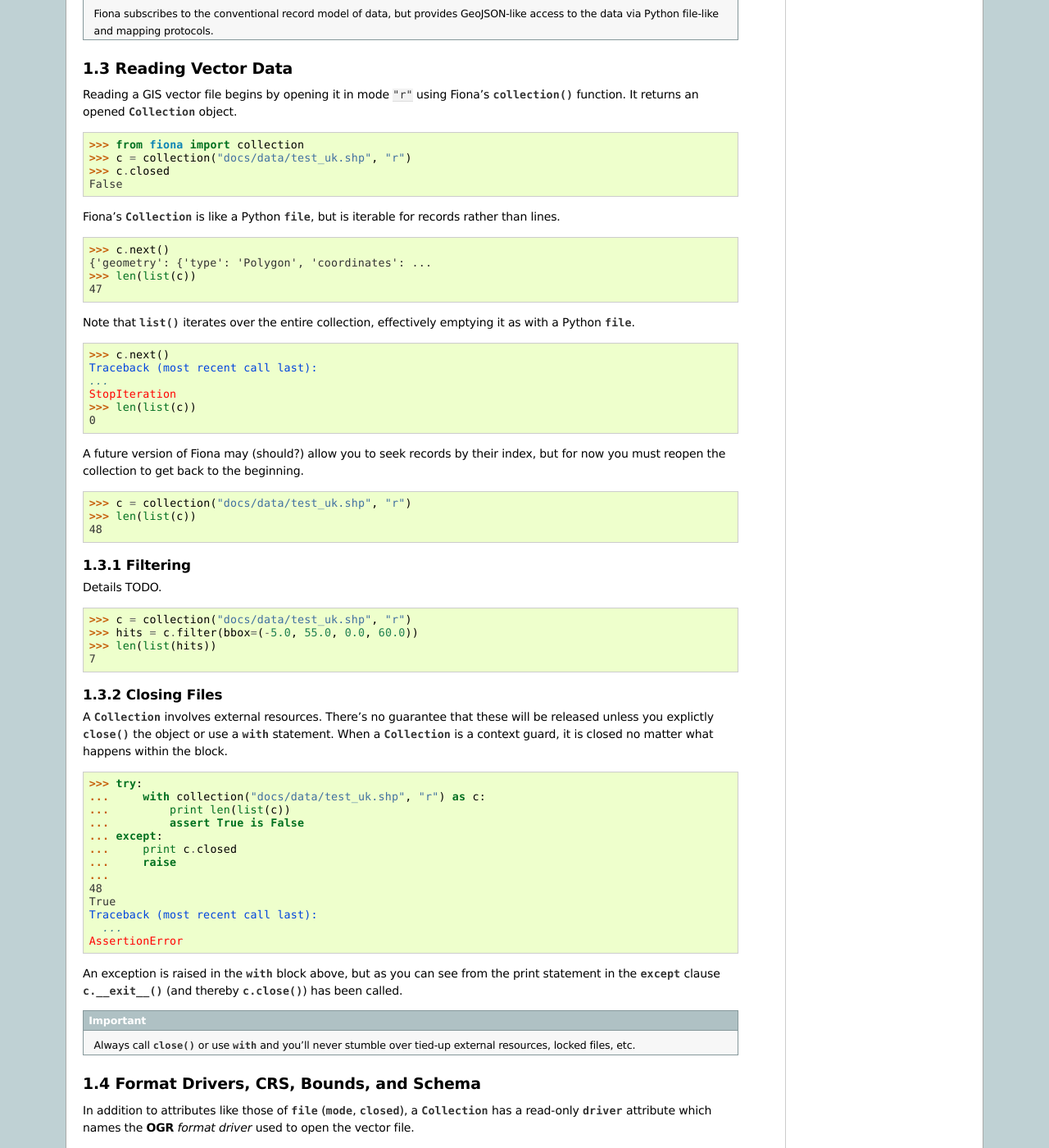
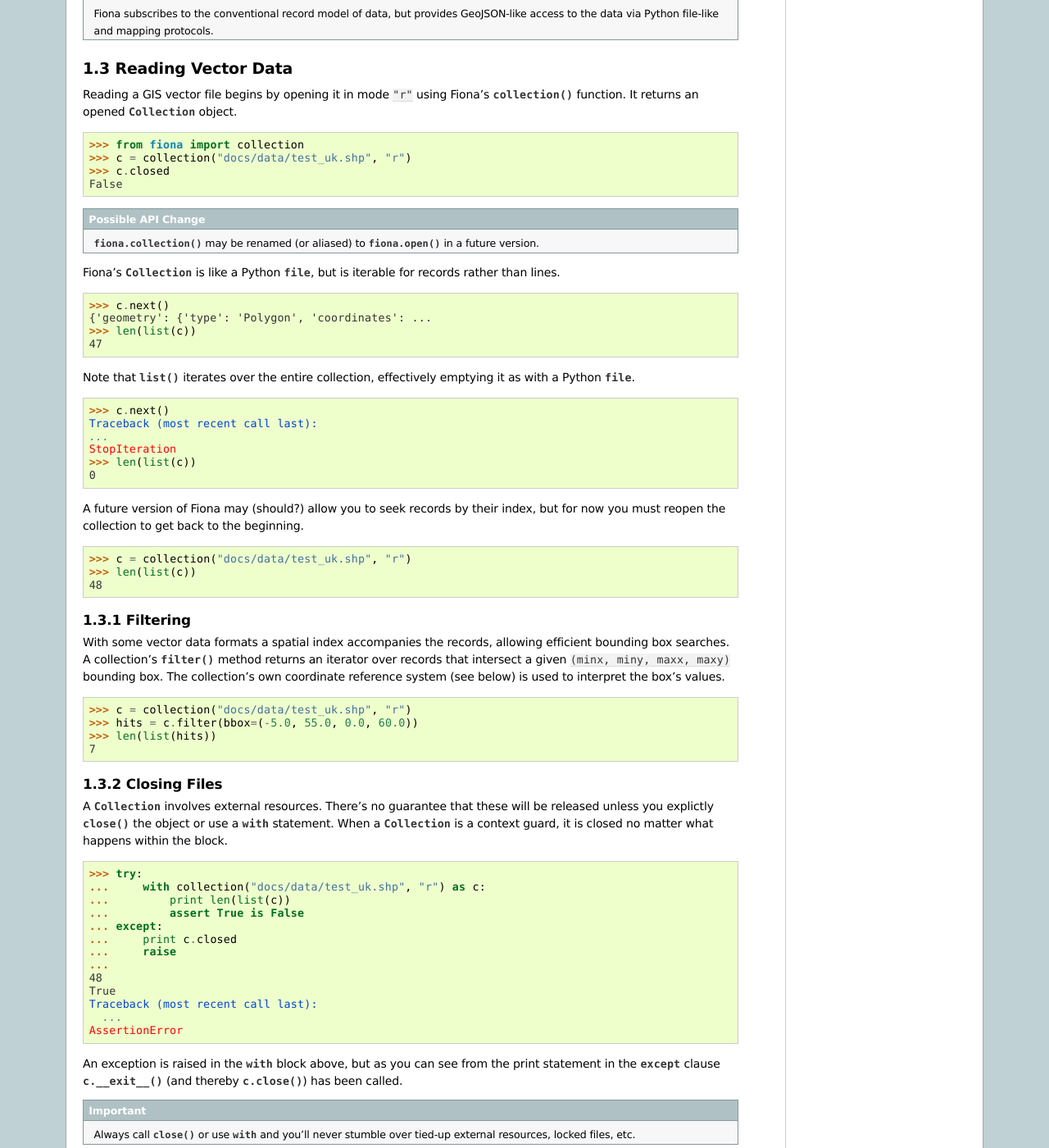
Before and after one commit to Toblerity/Fiona, a Sphinx documentation site: the page built from docs/manual.rst, in a window 1280 px wide and 1400 px high, scrolled down 2756 px. Shown: the whole window at 82% size. Built offline with Sphinx 7.4.7, drawn with Linux system fonts in a browser that asks for light colours; pages that are not in the unit, such as notebooks, are missing from menus; some of the changed text lies outside the part shown.

Commit message:
Small doc changes, filter(), id, etc

```diff
--- a/README.rst
+++ b/README.rst
@@ -53,9 +53,9 @@
 Usage
 =====
 
-Collections are much like ``file`` objects. Records are mappings modeled on
-the GeoJSON format and if you want to do anything fancy with them you will
-probably need Shapely or something like it::
+Records are read from and written to ``file``-like collection objects. Records
+are mappings modeled on the GeoJSON format and if you want to do anything fancy
+with them you will probably need Shapely or something like it::
 
   from fiona import collection
 
--- a/docs/manual.rst
+++ b/docs/manual.rst
@@ -211,6 +211,11 @@
   >>> c.closed
   False
 
+.. admonition:: Possible API Change
+
+   :py:func:`fiona.collection` may be renamed (or aliased) to
+   :py:func:`fiona.open` in a future version.
+
 Fiona's :py:class:`~fiona.collection.Collection` is like a Python
 :py:class:`file`, but is iterable for records rather than lines.
 
@@ -245,7 +250,12 @@
 Filtering
 ---------
 
-Details TODO.
+With some vector data formats a spatial index accompanies the records, allowing
+efficient bounding box searches. A collection's
+:py:meth:`~fiona.collection.Collection.filter` method returns an iterator over
+records that intersect a given ``(minx, miny, maxx, maxy)`` bounding box. The
+collection's own coordinate reference system (see below) is used to interpret
+the box's values.
 
 .. sourcecode:: pycon
 
@@ -449,7 +459,15 @@
 Record Id
 ---------
 
-TODO.
+A record has an ``id`` key. Its corresponding value is a string unique within
+the data file.
+
+.. sourcecode:: pycon
+
+  >>> rec['id']
+  '1'
+
+TODO: double check what OGR does about FIDs.
 
 Record Properties
 -----------------
```
